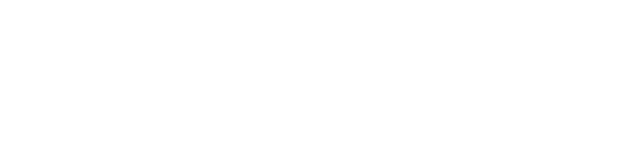
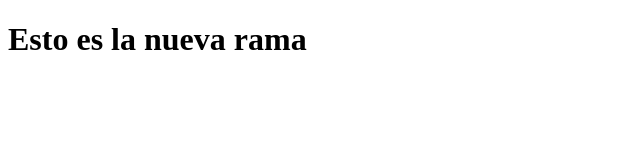
Before and after one commit to epescoran/aprendiendo-git, a plain HTML site: page index.html in a window 1280 px wide. Shown: the whole page, without its empty margins (0-640 px from the left). Drawn offline with Linux system fonts and the light colour scheme.

Commit message:
Nueva Rama edison

```diff
--- a/index.html
+++ b/index.html
@@ -7,6 +7,6 @@
     <title>Edison</title>
 </head>
 <body>
-
+    <h1>Esto es la nueva rama</h1>
 </body>
 </html>
```
